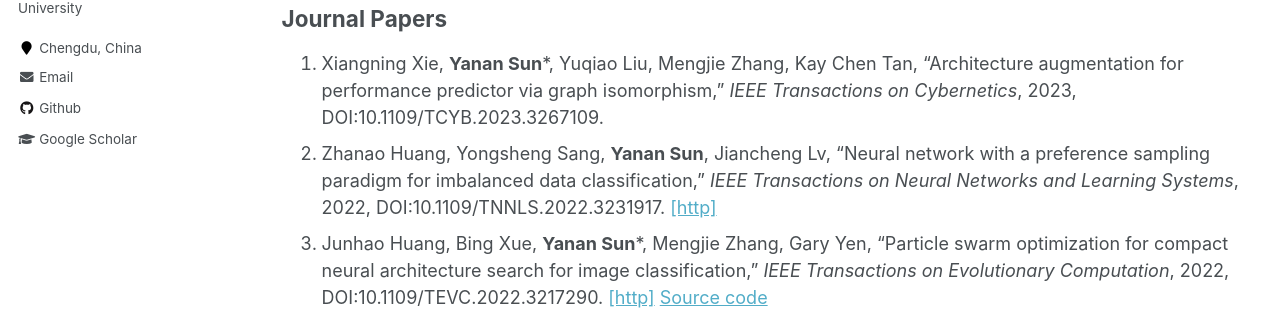
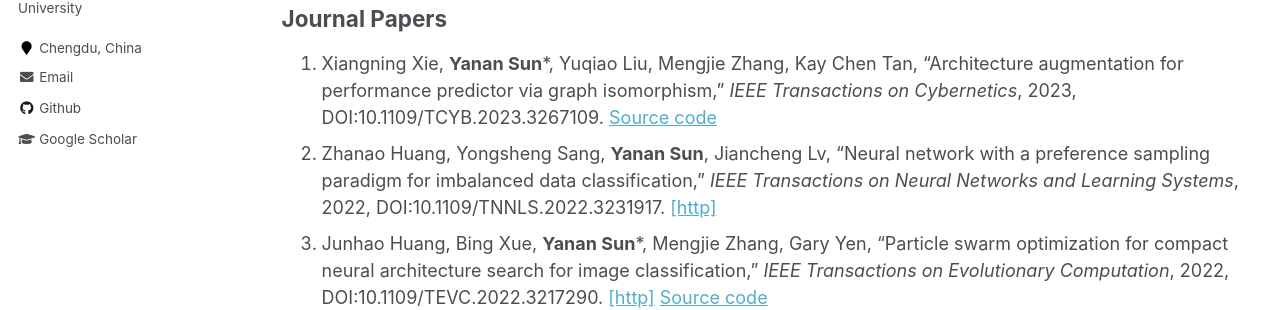
Before and after one commit to yn-sun/yn-sun.github.io, a Jekyll site: the page built from _pages/publications.md, in a window 1280 px wide and 900 px high. Shown: the part 429-739 px from the top of the window. Built offline with Jekyll 4.4.1, drawn with Linux system fonts in a browser that asks for light colours; comment, search, counter and statistics services are not loaded.

Commit message:
Update publications.md

```diff
--- a/_pages/publications.md
+++ b/_pages/publications.md
@@ -11,7 +11,7 @@
 
 ## Journal Papers
 
-1. Xiangning Xie, **Yanan Sun***, Yuqiao Liu, Mengjie Zhang, Kay Chen Tan, "Architecture augmentation for performance predictor via graph isomorphism," <i>IEEE Transactions on Cybernetics</i>, 2023, DOI:10.1109/TCYB.2023.3267109.
+1. Xiangning Xie, **Yanan Sun***, Yuqiao Liu, Mengjie Zhang, Kay Chen Tan, "Architecture augmentation for performance predictor via graph isomorphism," <i>IEEE Transactions on Cybernetics</i>, 2023, DOI:10.1109/TCYB.2023.3267109. [Source code](https://github.com/Zhi-Han/GIAUG)
 2. Zhanao Huang, Yongsheng Sang, **Yanan Sun**, Jiancheng Lv, "Neural network with a preference sampling paradigm for imbalanced data classification," <i>IEEE Transactions on Neural Networks and Learning Systems</i>, 2022, DOI:10.1109/TNNLS.2022.3231917. [[http]](https://ieeexplore.ieee.org/document/10015661)
 3. Junhao Huang, Bing Xue, **Yanan Sun***, Mengjie Zhang, Gary Yen, "Particle swarm optimization for compact neural architecture search for image classification," <i>IEEE Transactions on Evolutionary Computation</i>, 2022, DOI:10.1109/TEVC.2022.3217290. [[http]](https://ieeexplore.ieee.org/document/9930866) [Source code](https://github.com/HuangJunh/EPCNAS)
 4. Qing Ye, Yuhao Zhou, Mingjia Shi, **Yanan Sun**, Jiancheng Lv, "DLB: A dynamic load balance strategy for distributed training of deep neural networks," <i>IEEE Transactions on Emerging Topics in Computational Intelligence</i>, 2022, DOI:10.1109/TPDS.2020.3046774. [[http]](https://ieeexplore.ieee.org/document/9960865) [Source code](https://github.com/Soptq/Dynamic_Load_Balance_DistributedDNN)
```
